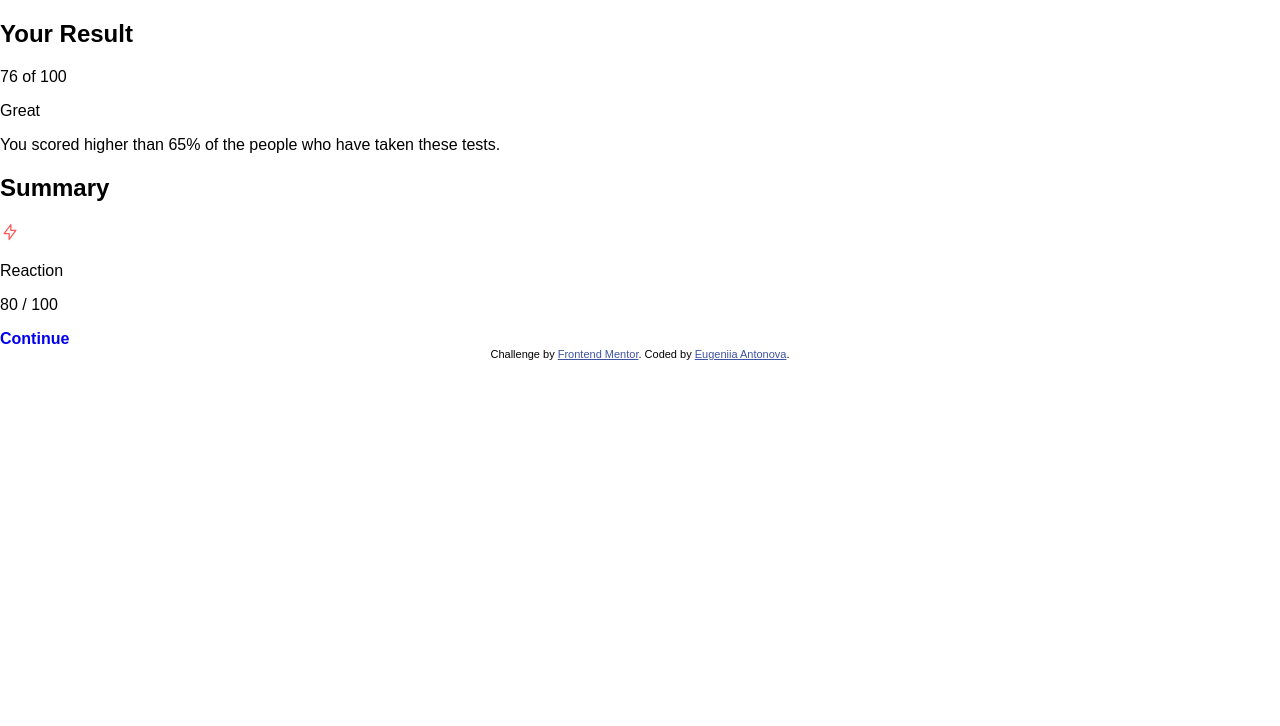
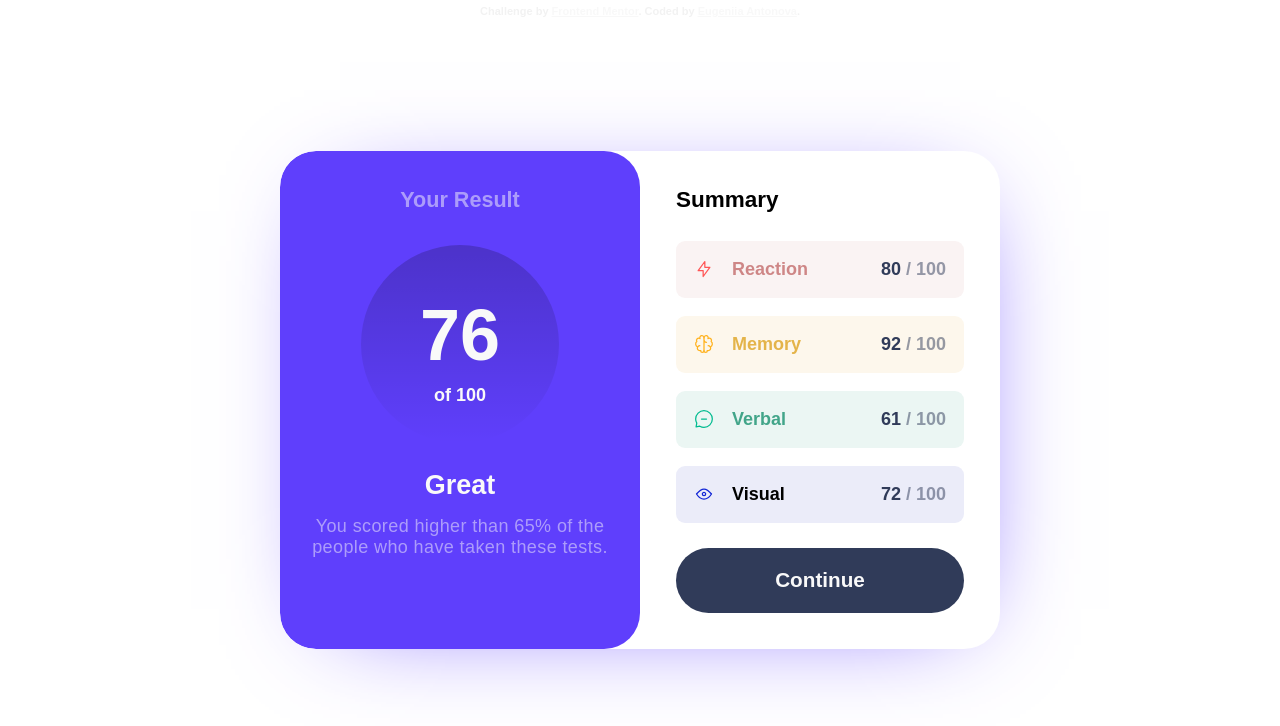
Before and after one commit to EugeniaAntonova/results-summary-component-main, a plain HTML site: page index.html in a window 1280 px wide. Drawn offline with Linux system fonts and the light colour scheme.

Commit message:
feat: made counter, finished styles

```diff
--- a/css/style.css
+++ b/css/style.css
@@ -20,18 +20,41 @@
 	font-display: swap;
 }
 
+*,
+*::before,
+*::after {
+	box-sizing: border-box;
+}
+
+html {
+	font-size: 16px;
+}
+
 :root {
-	--base-color: ;
-	--accent-color: ;
-	--reaction-bg: ;
-	--memory: ;
-	--verbal: ;
+	--base: #f9f9f9;
+	--base-sec: #5F3FFC;
+	--accent: #303b59;
+	--reaction-bg: rgba(206, 134, 134, 0.10);
+	--reaction: #CE8686;
+	--memory-bg: rgba(228, 180, 74, 0.10);
+	--memory: #E4B44A;
+	--verbal-bg: rgba(66, 165, 137, 0.10);
+	--verbal: #42A589;
+	--visual-bg: rgba(60, 73, 195, 0.10);
+	--vizual: #3C49C3;
 }
 
 body {
+	min-width: 360px;
 	margin: 0;
 	padding: 0;
 	font-family: 'HankenGrotesk', sans-serif;
+	font-weight: 700;
+}
+
+.container {
+	width: 100%;
+	padding: 0 2rem 2rem;
 }
 
 ul {
@@ -40,10 +63,195 @@ ul {
 	list-style: none;
 }
 
+p, h1, h2, h3 {
+	margin: 0;
+}
+
+.section {
+	width: 100%;
+	height: 100vh;
+	display: flex;
+	justify-content: center;
+	align-items: center;
+}
+
+.summary {
+	padding: 2rem 0 2.75rem;
+	color: var(--base);
+	text-align: center;
+	background-color: var(--base-sec);
+	border-radius: 0 0 2rem 2rem;
+}
+
+.results {
+	width: 100%;
+	height: 100%;
+	display: flex;
+	flex-direction: column;
+}
+
+.summary h1 {
+	margin-bottom: 1.75rem;
+	font-size: 1.2rem;
+	color: var(--base);
+	opacity: 0.5;
+}
+
+.result-numbers {
+	width: 8.75rem;
+	height: 8.75rem;
+	margin: 0 auto;
+	margin-bottom: 1.5rem;
+	display: flex;
+	flex-direction: column;
+	align-items: center;
+	justify-content: center;
+	border-radius: 50%;
+
+	background-image: linear-gradient(rgba(0,0,0,0.2), transparent)
+}
+
+.result-numbers span:first-of-type {
+	font-size: 4rem;
+	font-weight: 800;
+	line-height: 1;
+	margin-top: 1rem;
+	margin-bottom: 0.75rem;
+}
+
+.summary .estimate {
+	margin-bottom: 0.87rem;
+	font-size: 1.5rem;
+}
+
+.summary .descr {
+	max-width: 16.5rem;
+	margin: 0 auto;
+	font-weight: 500;
+	letter-spacing: 0.022em;
+	opacity: 0.5;
+}
+
+.details {
+	height: 100%;
+	padding-top: 2rem;
+	display: flex;
+	flex-direction: column;
+}
+
+.details .button {
+	margin-top: auto;
+}
+
 a.button {
 	display: inline-block;
+	padding: 1em 1.5em;
 	cursor: pointer;
+	font-size: 1.15rem;
 	font-weight: 700;
 	text-decoration: none;
+	text-align: center;
+	color: var(--base);
+	background-color: var(--accent);
+	border-radius: 2em;
 
+	transition: background-color .3s ease, outline .3s ease, transform .3s ease-in-out, box-shadow .3s ease;
 }
+
+a.button:focus-visible {
+	outline-color: var(--base-sec);
+	outline-offset: 0.2rem;
+}
+
+a.button:hover {
+	background-color: var(--base-sec);
+	box-shadow:
+	inset 0 5px 15px 0 rgba(204, 204, 247, 0.5),
+	0 5px 15px 0 rgba(96, 99, 119, 0.5);
+}
+
+a.button:active {
+	transform: translateY(3px);
+	box-shadow:
+	inset 0 5px 15px 0 rgba(204, 204, 247, 0.5),
+	0 2px 5px 0 rgba(96, 99, 119, 0.5);
+}
+
+a.button.active {
+	background-color: var(--base-sec);
+}
+
+.list {
+	display: flex;
+	flex-direction: column;
+	gap: 1rem;
+	margin-bottom: 1.35rem;
+}
+
+.list li {
+	display: flex;
+	padding: 1em;
+	font-weight: 700;
+	border-radius: 0.5em;
+}
+
+.list li.reaction {
+	color: var(--reaction);
+	background-color: var(--reaction-bg);
+}
+.list li.memory {
+	color: var(--memory);
+	background-color: var(--memory-bg);
+}
+.list li.verbal {
+	color: var(--verbal);
+	background-color: var(--verbal-bg);
+}
+.list li.visual {
+	color: var(--visual);
+	background-color: var(--visual-bg);
+}
+
+.list li img {
+	display: inline-block;
+	margin-right: 1em;
+}
+
+.list li .score {
+	margin-left: auto;
+	color: var(--accent);
+}
+
+.score span:last-of-type {
+	opacity: 0.5;
+}
+
+.details h2 {
+	font-size: 1.25rem;
+	margin-bottom: 1.25em;
+}
+
+@media (min-width: 992px) {
+	html {
+		font-size: 18px;
+	}
+
+	.results {
+		width: 720px;
+		height: fit-content;
+		display: grid;
+		grid-template-columns: 1fr 1fr;
+		border-radius: 2rem;
+		overflow: hidden;
+		box-shadow: 10px 10px 100px -50px var(--base-sec);
+	}
+
+	.summary {
+		border-radius: 2rem;
+	}
+
+	.summary .result-numbers {
+		width: 11rem;
+		height: 11rem;
+	}
+}
--- a/index.html
+++ b/index.html
@@ -9,14 +9,15 @@
   <title>Frontend Mentor | Results summary component</title>
 
   <style>
-    .attribution { font-size: 11px; text-align: center; }
-    .attribution a { color: hsl(228, 45%, 44%); }
+    .attribution { font-size: 11px; text-align: center; position: absolute; top: 5px; left: 50%; transform: translateX(-50%); color: #f2f2f2;}
+    .attribution a { color: inherit; opacity: .5; text-decoration: underline;}
   </style>
 </head>
 <body>
   <main class="page">
+		<section class="section">
 			<article class="results">
-      <div class="summary">
+				<div class="summary container">
 					<h1>
 						Your Result
 					</h1>
@@ -26,14 +27,14 @@
 					</p>
 					<p class="estimate">Great</p>
 					<p class="descr">
-          You scored higher than 65% of the people who have taken these tests.
+						You scored higher than&nbsp;65% of&nbsp;the people who have taken these tests.
 					</p>
 				</div>
-      <div class="details">
+				<div class="details container">
 					<h2>Summary</h2>
 					<ul class="list">
-          <li>
-						<img src="/assets/images/icon-reaction.svg" alt="reaction">
+						<li class="reaction">
+							<img width="20" height="20" src="/assets/images/icon-reaction.svg" alt="reaction">
 							<p class="category">Reaction</p>
 							<p class="score">
 								<span class="total">80</span>
@@ -41,14 +42,25 @@
 							</p>
 						</li>
 					</ul>
+					<a href="#" class="button">Continue</a>
 				</div>
-			<a href="#" class="button">Continue</a>
 			</article>
+		</section>
   </main>
   <div class="attribution">
     Challenge by <a href="https://www.frontendmentor.io?ref=challenge" target="_blank">Frontend Mentor</a>.
     Coded by <a href="#">Eugeniia Antonova</a>.
   </div>
-	<script src="/js/counter.js"></script>
+	<template id="item">
+		<li class="reaction">
+			<img width="20" height="20" src="/assets/images/icon-reaction.svg">
+			<p class="category">Reaction</p>
+			<p class="score">
+				<span class="total">80</span>
+				<span>/ 100</span>
+			</p>
+		</li>
+	</template>
+	<script type="module" src="/js/main.js"></script>
 </body>
 </html>
--- /dev/null
+++ b/js/button.js
@@ -0,0 +1,20 @@
+const button = document.querySelector('.button');
+
+const onButtonEnter = () => {
+	button.classList.add('active')
+	setTimeout( () => {
+		button.classList.remove('active');
+	},
+	2000
+	)
+}
+
+const isEnter = (evt) => {
+	if (evt.key = 'Enter') return true
+}
+
+const buttonControl = () => {
+	button.addEventListener('keydown', (evt) => {if (isEnter) onButtonEnter()})
+}
+
+export default buttonControl;
--- a/js/counter.js
+++ b/js/counter.js
@@ -0,0 +1,28 @@
+const item = document.querySelector('#item').content.querySelector('li');
+const list = document.querySelector('.list');
+const result = document.querySelector('.your-result');
+
+const response = await fetch('data.json');
+const data = await response.json();
+
+const createItem = (data) => {
+	const {category, score, icon} = data;
+	const newItem = item.cloneNode(true);
+	newItem.classList.add(`${category.toLowerCase()}`);
+	newItem.querySelector('img').src = icon;
+	newItem.querySelector('.category').textContent = category;
+	newItem.querySelector('.total').textContent = score;
+	list.appendChild(newItem);
+}
+
+const renderData = (data) => {
+	list.innerHTML = '';
+	let count = 0;
+	data.forEach((it) => {createItem(it); count += it.score;});
+	result.textContent = Math.round(count / data.length);
+}
+
+const getData = () => {
+	renderData(data);
+}
+export default getData;
--- /dev/null
+++ b/js/main.js
@@ -0,0 +1,5 @@
+import buttonControl from "./button.js";
+import getData from "./counter.js";
+
+buttonControl();
+getData();
```
Lines whose indentation alone changed are shown as unchanged.
